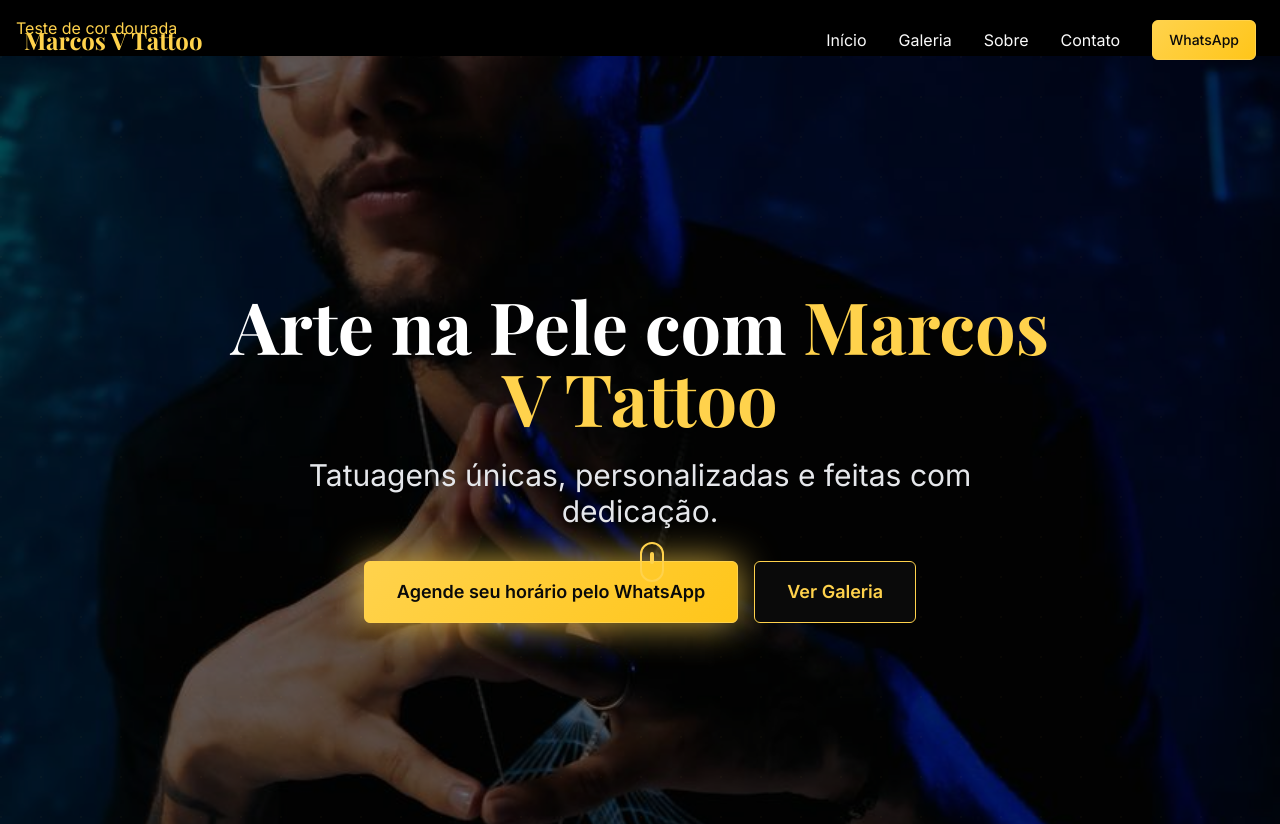
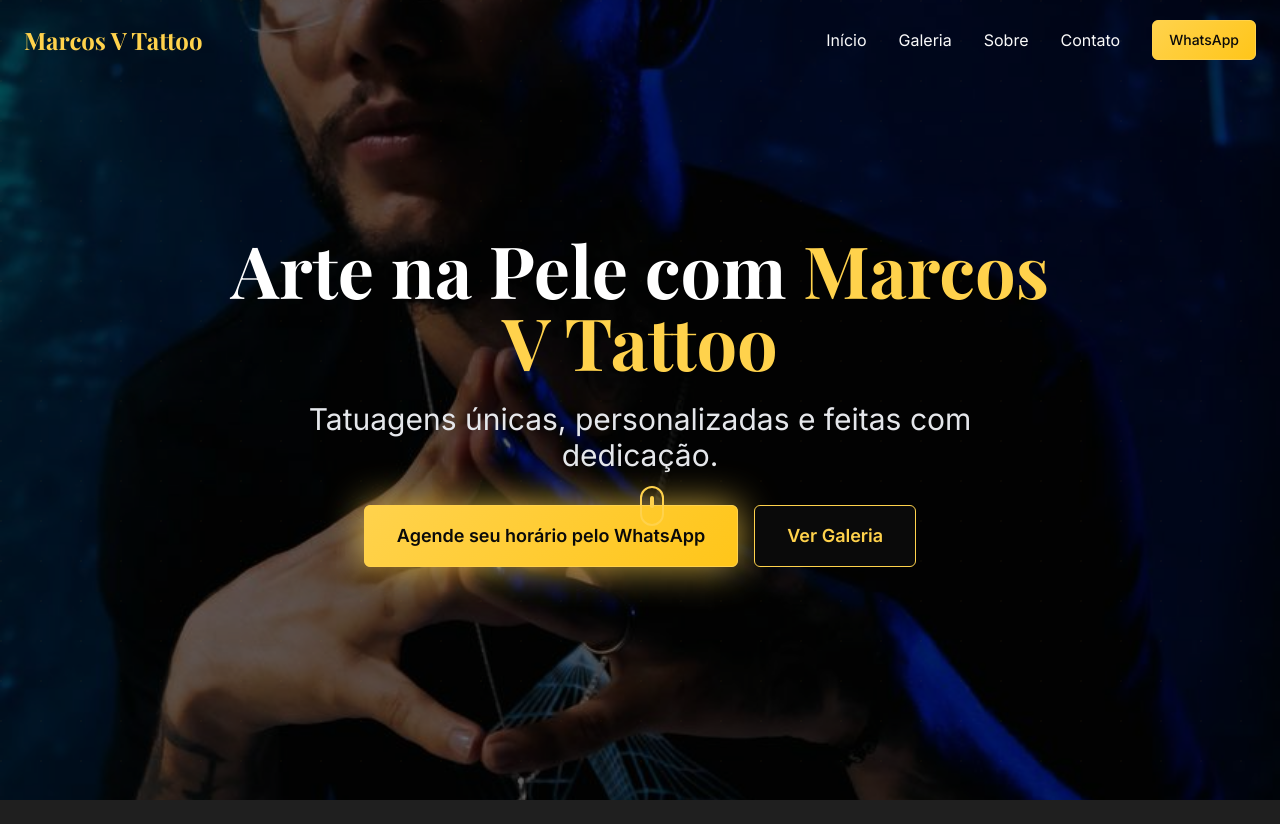
Before and after one commit to draggonnn/tattoo-art, a React (Vite) app: page / in a window 1280 px wide. Shown: the top 824 px of the page. Built offline with nearby package versions, Linux system fonts and the light colour scheme; the HTML template or start-up script is replaced by a standard one.

Commit message:
Fix white screen issue

```diff
--- a/src/pages/Index.tsx
+++ b/src/pages/Index.tsx
@@ -11,10 +11,6 @@ const Index = () => {
 
   return (
     <div className="min-h-screen bg-black">
-      {/* Teste de estilo para diagnosticar */}
-      <div className="text-tattoo-gold p-4">
-        Teste de cor dourada
-      </div>
       <Header />
       <Hero />
       <Gallery />
```
